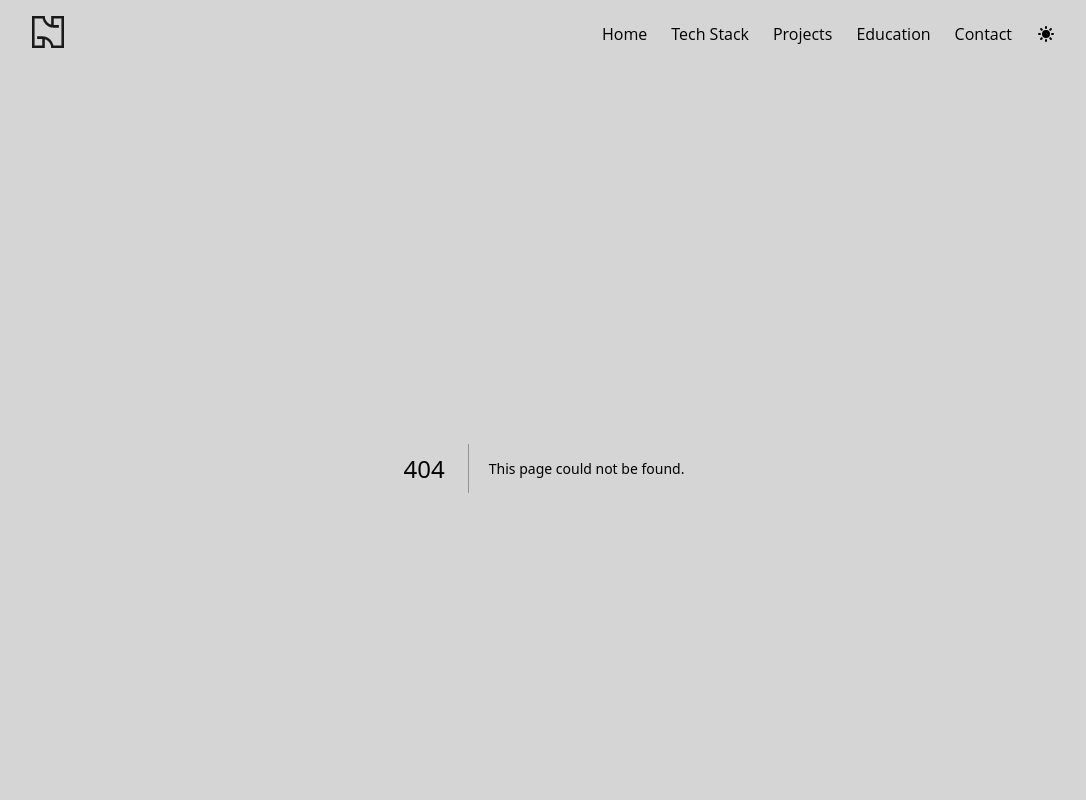
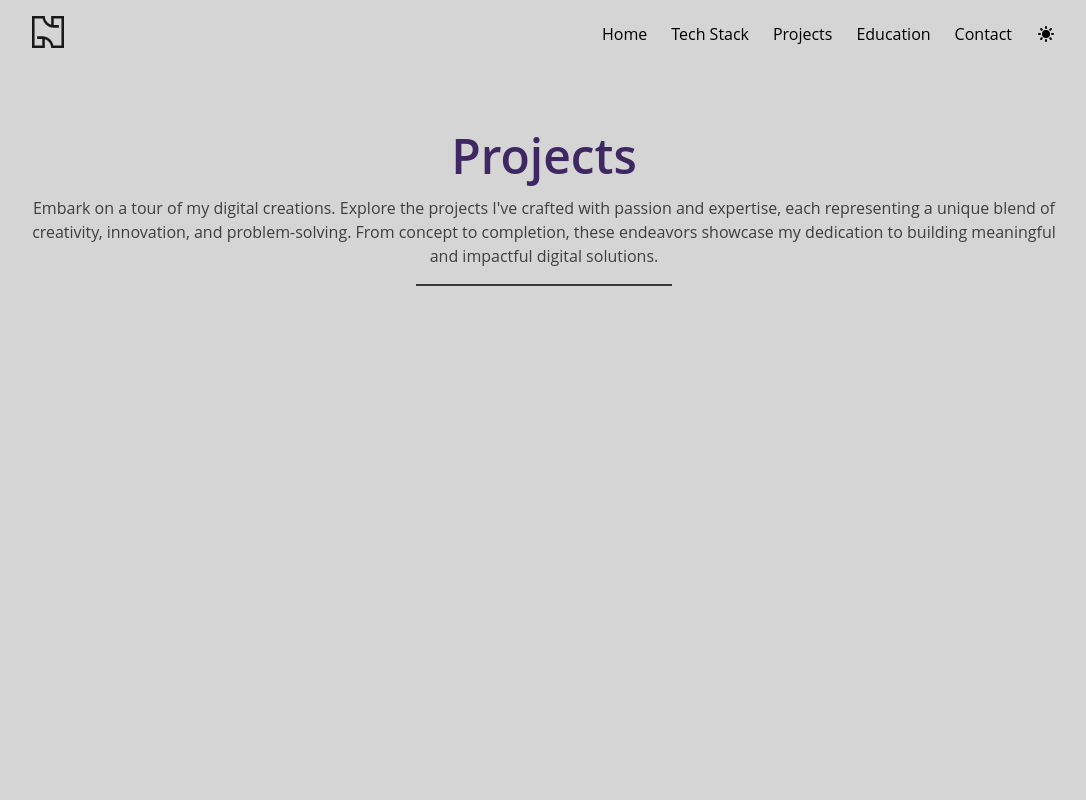
Before and after one commit to najmulhc/najmulhc-portfolio, a Next.js app: page /projects in a window 1280 px wide. Before the commit this address had no page. Shown: the top 800 px of the page, without its empty margins (96-1182 px from the left). Built offline with nearby package versions, Linux system fonts and the light colour scheme.

Commit message:
projects page have been created

```diff
--- a/src/app/components/Header/Header.jsx
+++ b/src/app/components/Header/Header.jsx
@@ -1,20 +1,26 @@
 import Link from "next/link.js";
+import ToggleThemeButton from "../Buttons/toggle.jsx";
 import Logo from "../Logo/Logo.jsx";
-import ToggleThemeButton from '../Buttons/toggle.jsx'
 
 const Header = () => {
   return (
     <header className="mx-[128px] flex justify-between text-3xl py-4">
-      <Logo width={32} height={32} classname="fill-[#191919] dark:fill-[#d5d5d5]" />
+      <Link href="/">
+        <Logo
+          width={32}
+          height={32}
+          classname="fill-[#191919] dark:fill-[#d5d5d5]"
+        />
+      </Link>
       <ul className="header">
         <li>
-          <Link href="/" >Home</Link>
+          <Link href="/">Home</Link>
         </li>
         <li>
           <Link href="/tech-stack">Tech Stack</Link>
         </li>
         <li>
-          <Link href="#">Projects</Link>
+          <Link href="/projects">Projects</Link>
         </li>
         <li>
           <Link href="#">Education</Link>
--- /dev/null
+++ b/src/app/projects/page.jsx
@@ -0,0 +1,13 @@
+import PageTitle from '../components/PageTitle/PageTitle'
+const page = () => {
+  return (
+    <main className="mx-[128px] min-h-screen">
+      <PageTitle
+        pageName="Projects"
+        description="Embark on a tour of my digital creations. Explore the projects I've crafted with passion and expertise, each representing a unique blend of creativity, innovation, and problem-solving. From concept to completion, these endeavors showcase my dedication to building meaningful and impactful digital solutions."
+      />
+    </main>
+  );
+};
+
+export default page;
```
